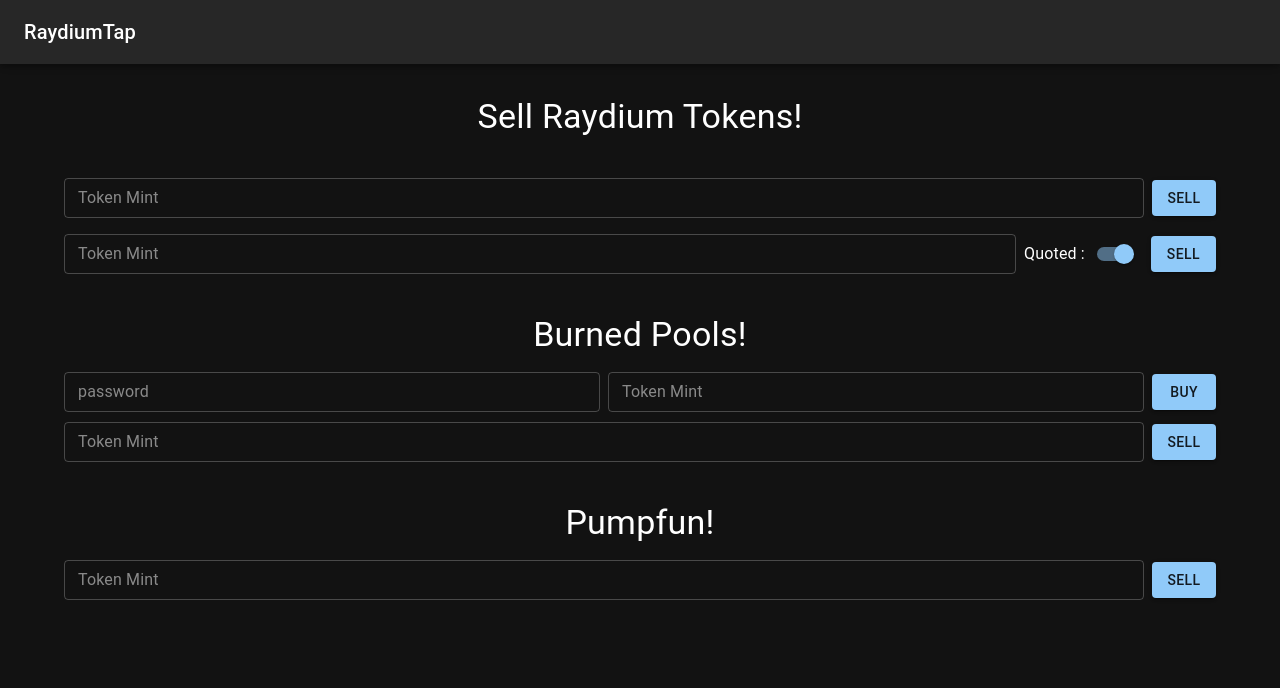
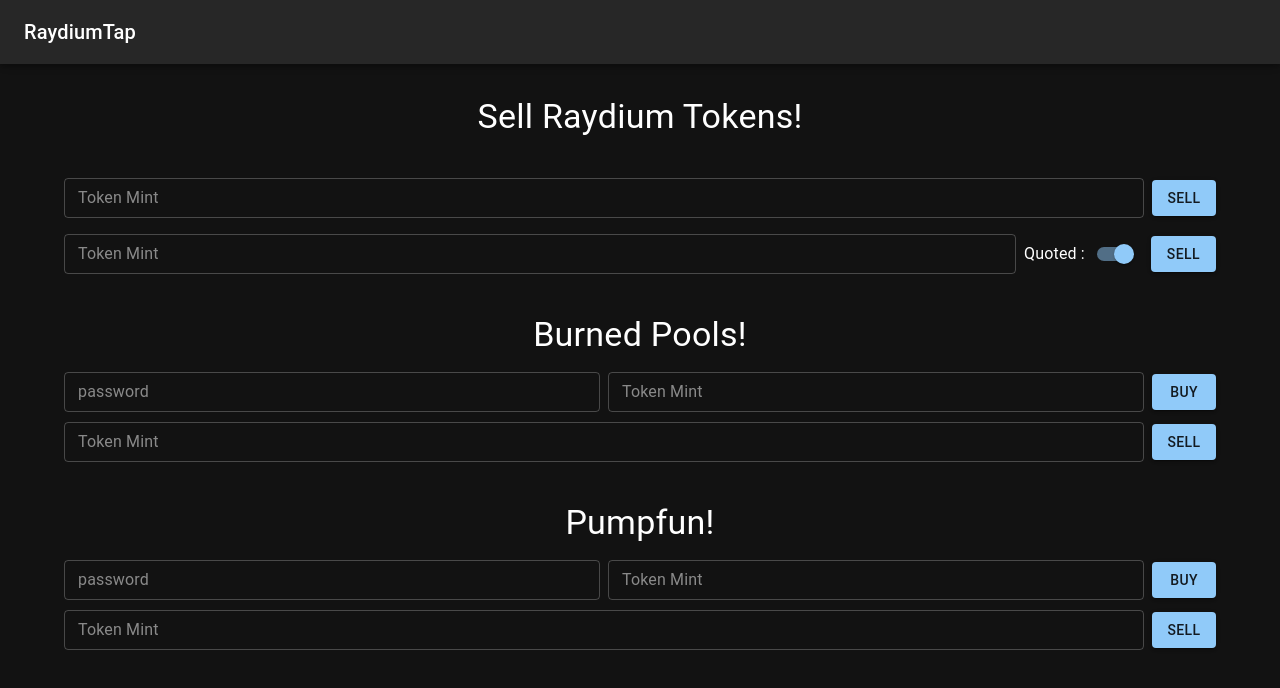
Before and after one commit to noierrdev/token-sell-frontend, a React (Vite) app: page / in a window 1280 px wide. Shown: the top 688 px of the page. Built offline with nearby package versions, Linux system fonts and the light colour scheme.

Commit message:
custom genesis account

```diff
--- a/src/components/main.jsx
+++ b/src/components/main.jsx
@@ -10,6 +10,8 @@
     const refBurnedMint2=useRef(null);
     const refPumpfunMint=useRef(null);
     const refPassword=useRef(null);
+    const refPumpfunPassword=useRef(null);
+    const refBuyPumpfunMint=useRef(null);
     const snackbar=useSnackbar();
     const [Quoted, setQuoted]=useState(true);
     const basicSell=(e)=>{
@@ -126,6 +128,41 @@
         //     }
         // })
     }
+
+    const buyPumpfun=(e)=>{
+        e.preventDefault();
+        const targetToken=refBuyPumpfunMint.current.value;
+        if(!targetToken) return;
+        if(!refPumpfunPassword.current.value) return;
+        axios.get(`${BACKEND_URL}/pumpfun/buy/${targetToken}`,{
+            headers:{
+                passkey:refPumpfunPassword.current.value
+            }
+        })
+        .then(response=>{
+            if(response.data.status=="success"){
+                snackbar.enqueueSnackbar("Sold!",{variant:"success"})
+            }else{
+                snackbar.enqueueSnackbar("Error!")
+            }
+        })
+        // axios.get(`${ALT_URL}/pumpfun/sell/${targetToken}`)
+        // .then(response=>{
+        //     if(response.data.status=="success"){
+        //         snackbar.enqueueSnackbar("Sold!",{variant:"success"})
+        //     }else{
+        //         snackbar.enqueueSnackbar("Error!")
+        //     }
+        // })
+        // axios.get(`${BOT_URL}/pumpfun/sell/${targetToken}`)
+        // .then(response=>{
+        //     if(response.data.status=="success"){
+        //         snackbar.enqueueSnackbar("Sold!",{variant:"success"})
+        //     }else{
+        //         snackbar.enqueueSnackbar("Error!")
+        //     }
+        // })
+    }
     return (
         <>
             <Typography align="center" sx={{marginBottom:5}} variant="h4" component={"h4"} >Sell Raydium Tokens!</Typography>
@@ -191,6 +228,27 @@
                 </Box>
             </form>
             <Typography align="center" sx={{marginTop:5,marginBottom:2}} variant="h4" component={"h4"} >Pumpfun!</Typography>
+            <form style={{marginTop:1}} onSubmit={buyPumpfun} >
+                <Box sx={{width:"100%",display:"flex",alignItems:"center",justifyContent:"space-around"}} >
+                    <TextField
+                    variant="outlined"
+                    size="small"
+                    type="password"
+                    placeholder='password'
+                    fullWidth
+                    inputRef={refPumpfunPassword}
+                    />
+                    <TextField
+                    variant="outlined"
+                    size="small"
+                    fullWidth
+                    placeholder='Token Mint'
+                    inputRef={refBuyPumpfunMint}
+                    sx={{marginLeft:1}}
+                    />
+                    <Button type="submit" variant="contained" sx={{marginLeft:1}} color="primary" >Buy</Button>
+                </Box>
+            </form>
             <form style={{marginTop:10}} onSubmit={sellPumpfun} >
                 <Box sx={{width:"100%",display:"flex",alignItems:"center",justifyContent:"space-around"}} >
                     <TextField
```
